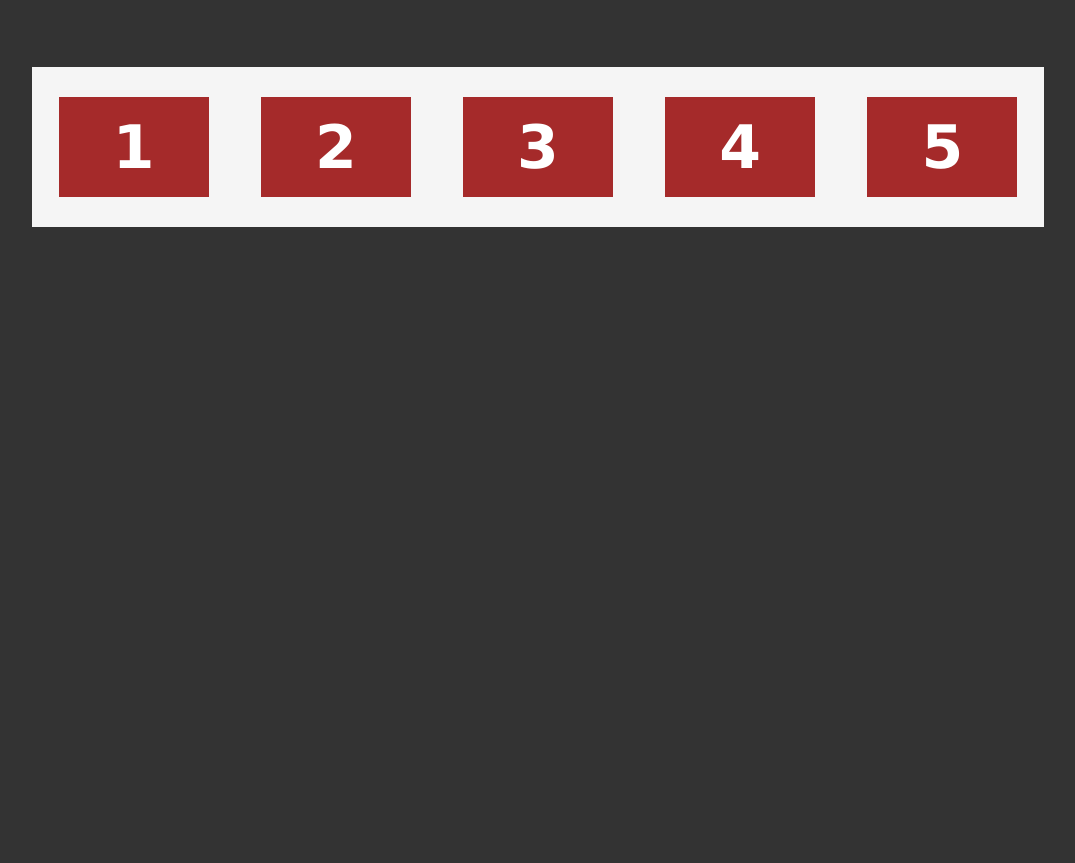
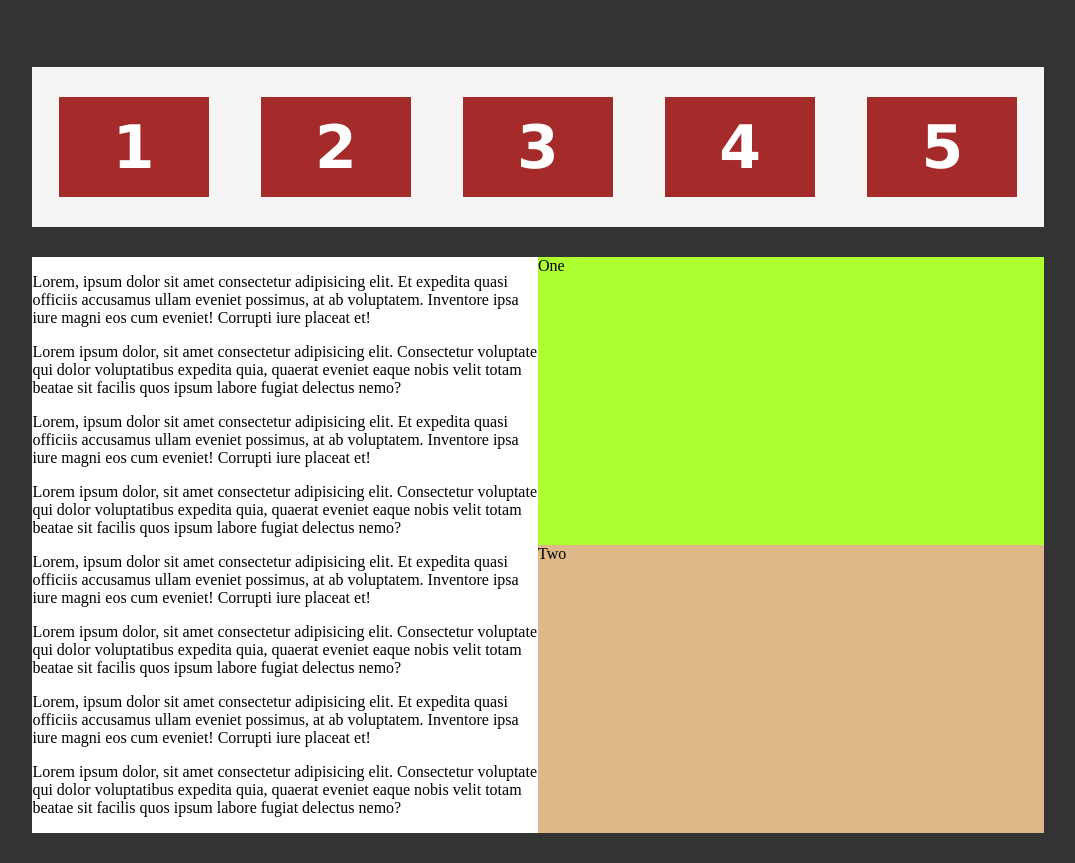
Before and after one commit to jacobpun/flexbox-trials, a plain HTML site: page index.html in a window 1280 px wide. Shown: the part 1327-2190 px from the top of the page, without its empty margins (102-1177 px from the left). Before the commit the page ends 1562 px from the top, so only its background shows below. Drawn offline with Linux system fonts and the light colour scheme.

Commit message:
just some more ...

```diff
--- a/index.html
+++ b/index.html
@@ -100,5 +100,58 @@
       <div class="fixed-size">4</div>
       <div class="fixed-size">5</div>
     </div>
+
+    <div class="equal-height-container">
+      <div class="first">
+        <p>
+          Lorem, ipsum dolor sit amet consectetur adipisicing elit. Et expedita
+          quasi officiis accusamus ullam eveniet possimus, at ab voluptatem.
+          Inventore ipsa iure magni eos cum eveniet! Corrupti iure placeat et!
+        </p>
+        <p>
+          Lorem ipsum dolor, sit amet consectetur adipisicing elit. Consectetur
+          voluptate qui dolor voluptatibus expedita quia, quaerat eveniet eaque
+          nobis velit totam beatae sit facilis quos ipsum labore fugiat delectus
+          nemo?
+        </p>
+        <p>
+          Lorem, ipsum dolor sit amet consectetur adipisicing elit. Et expedita
+          quasi officiis accusamus ullam eveniet possimus, at ab voluptatem.
+          Inventore ipsa iure magni eos cum eveniet! Corrupti iure placeat et!
+        </p>
+        <p>
+          Lorem ipsum dolor, sit amet consectetur adipisicing elit. Consectetur
+          voluptate qui dolor voluptatibus expedita quia, quaerat eveniet eaque
+          nobis velit totam beatae sit facilis quos ipsum labore fugiat delectus
+          nemo?
+        </p>
+        <p>
+          Lorem, ipsum dolor sit amet consectetur adipisicing elit. Et expedita
+          quasi officiis accusamus ullam eveniet possimus, at ab voluptatem.
+          Inventore ipsa iure magni eos cum eveniet! Corrupti iure placeat et!
+        </p>
+        <p>
+          Lorem ipsum dolor, sit amet consectetur adipisicing elit. Consectetur
+          voluptate qui dolor voluptatibus expedita quia, quaerat eveniet eaque
+          nobis velit totam beatae sit facilis quos ipsum labore fugiat delectus
+          nemo?
+        </p>
+        <p>
+          Lorem, ipsum dolor sit amet consectetur adipisicing elit. Et expedita
+          quasi officiis accusamus ullam eveniet possimus, at ab voluptatem.
+          Inventore ipsa iure magni eos cum eveniet! Corrupti iure placeat et!
+        </p>
+        <p>
+          Lorem ipsum dolor, sit amet consectetur adipisicing elit. Consectetur
+          voluptate qui dolor voluptatibus expedita quia, quaerat eveniet eaque
+          nobis velit totam beatae sit facilis quos ipsum labore fugiat delectus
+          nemo?
+        </p>
+      </div>
+      <div class="second">
+        <div class="second-1">One</div>
+        <div class="second-2">Two</div>
+      </div>
+    </div>
   </body>
 </html>
--- a/style.css
+++ b/style.css
@@ -35,7 +35,7 @@ body {
   padding: 20px;
 }
 
-.side1{
+.side1 {
   flex: 1;
   order: 1;
   padding: 20px;
@@ -92,6 +92,39 @@ body {
   margin: 30px 0px;
 }
 
-.callout:nth-child(1) {background-color: lightsteelblue}
-.callout:nth-child(2) {background-color: aquamarine}
-.callout:nth-child(3) {background-color:aqua  }
+.equal-height-container {
+  margin: 30px auto;
+  width: 80%;
+  display: flex;
+  background-color: chartreuse;
+}
+
+.first {
+  background-color: white;
+  flex: 1;
+}
+
+.second {
+  flex: 1;
+  display: flex;
+  flex-direction: column;
+}
+.second-1 {
+  background-color: greenyellow;
+  flex: 1;
+}
+
+.second-2 {
+  background-color: burlywood;
+  flex: 1;
+}
+
+.callout:nth-child(1) {
+  background-color: lightsteelblue;
+}
+.callout:nth-child(2) {
+  background-color: aquamarine;
+}
+.callout:nth-child(3) {
+  background-color: aqua;
+}
```
Lines whose indentation alone changed are shown as unchanged.
